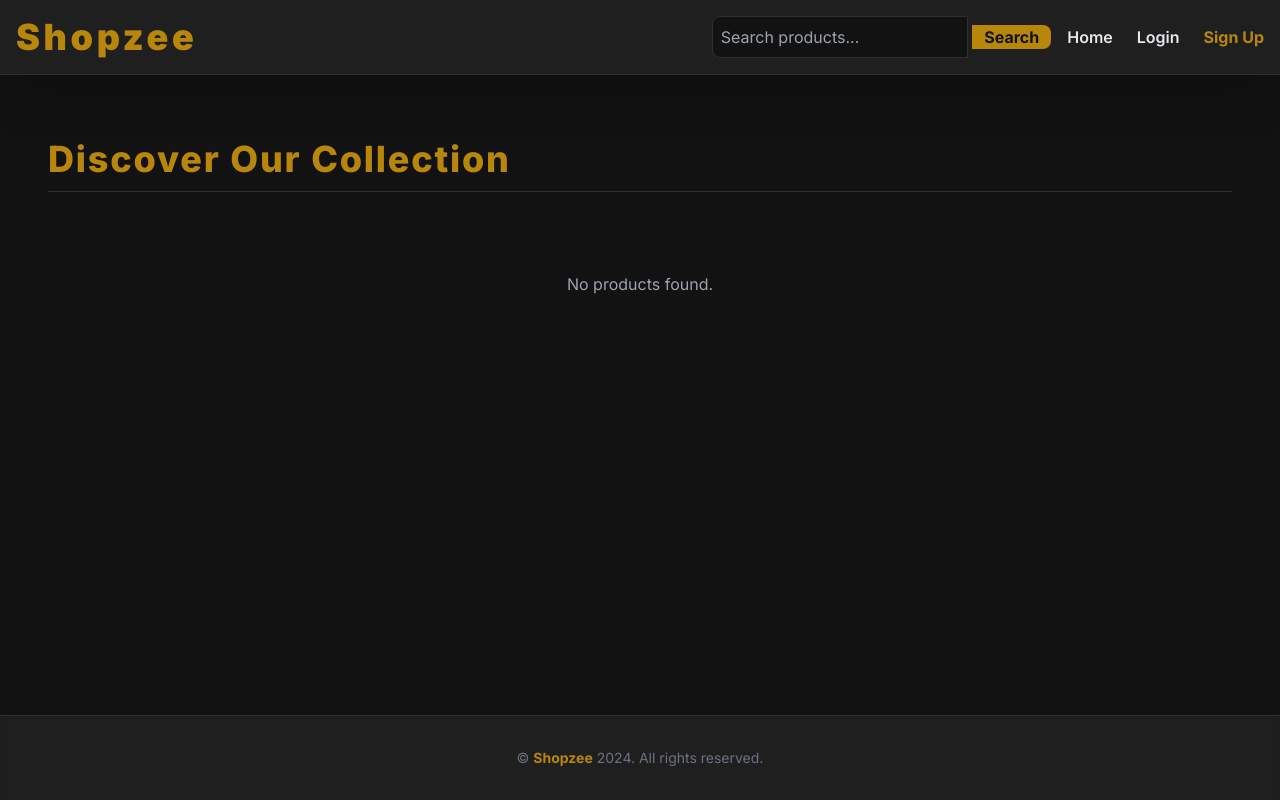
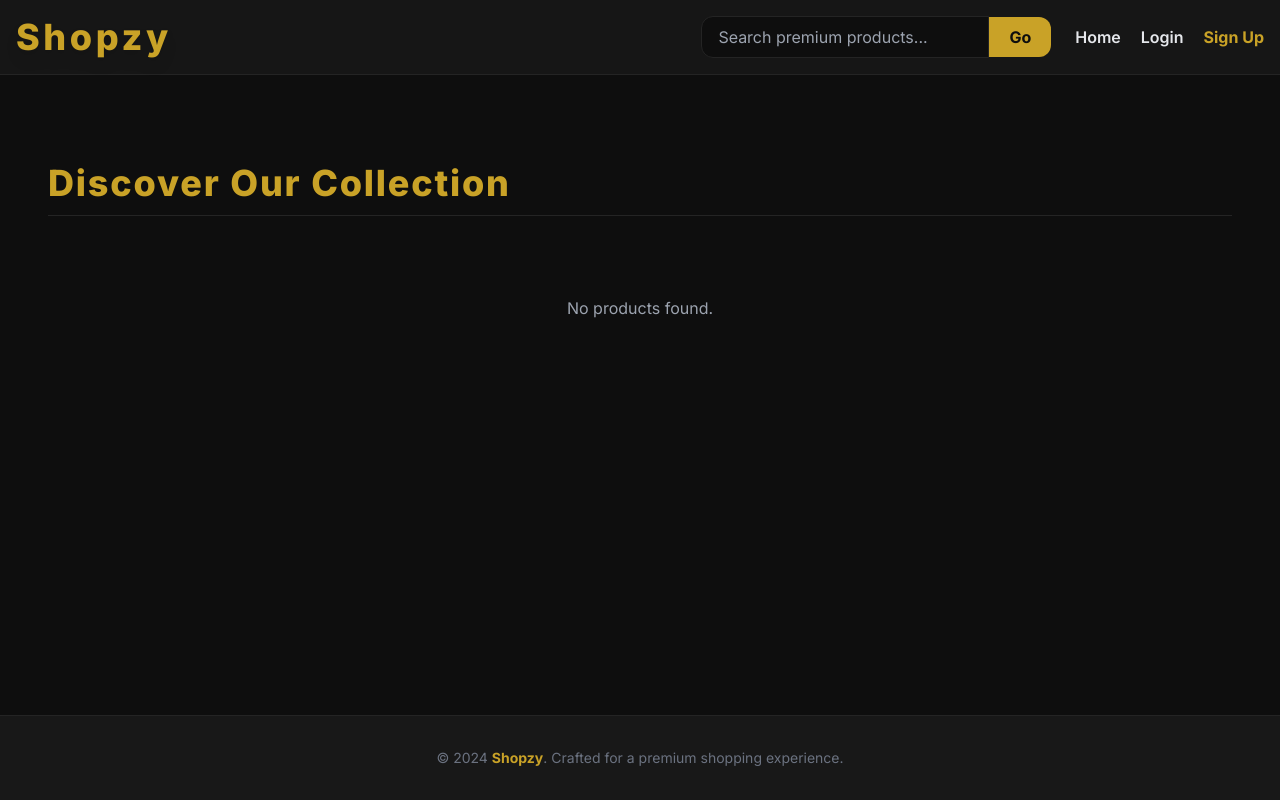
Before and after one commit to 18Ishika/E_Commerce_Website, a Django app: page / in a window 1280 px wide. Run offline with Django 5.2, Linux system fonts and the light colour scheme; data that the repository does not hold is empty; some libraries are stand-ins or nearby versions.

Commit message:
Making ui changes 1

```diff
--- a/myshop/templates/base.html
+++ b/myshop/templates/base.html
@@ -3,88 +3,108 @@
 <head>
     <meta charset="UTF-8">
     <meta name="viewport" content="width=device-width, initial-scale=1.0">
-    <title>Shopzee - Luxury E-commerce</title>
+    <title>Shopzy</title>
+
+    <!-- Fonts -->
     <link href="https://fonts.googleapis.com/css2?family=Inter:wght@100..900&display=swap" rel="stylesheet">
+
+    <!-- Tailwind -->
     <script src="https://cdn.tailwindcss.com"></script>
     <script>
         tailwind.config = {
             theme: {
                 extend: {
                     colors: {
-                        'primary-dark': '#121212',
-                        'secondary-dark': '#1F1F1F',
-                        'card-dark': '#303030',
-                        'dropdown-dark': '#2A2A2A',
-                        'accent-luxury': '#B8860B',
-                        'accent-hover': '#DAA520',
+                        'primary-dark': '#0E0E0E',
+                        'secondary-dark': '#181818',
+                        'card-dark': '#242424',
+                        'dropdown-dark': '#1F1F1F',
+                        'accent-luxury': '#C9A227',
+                        'accent-hover': '#E5C35A',
                         'danger': '#DC2626',
                     },
-                    fontFamily: { sans: ['Inter', 'sans-serif'] }
+                    fontFamily: {
+                        sans: ['Inter', 'sans-serif']
+                    },
+                    boxShadow: {
+                        glow: '0 0 25px rgba(201,162,39,0.15)'
+                    }
                 }
             }
         }
     </script>
 </head>
+
 <body class="bg-primary-dark text-gray-200 min-h-screen flex flex-col antialiased">
 
-<header class="bg-secondary-dark border-b border-card-dark p-4 sticky top-0 z-50 shadow-2xl">
-    <div class="container mx-auto flex justify-between items-center">
+<!-- HEADER -->
+<header class="bg-secondary-dark/90 backdrop-blur border-b border-card-dark sticky top-0 z-50">
+    <div class="container mx-auto px-4 py-4 flex items-center justify-between">
 
-        <h1 class="text-3xl sm:text-4xl font-black text-accent-luxury tracking-widest cursor-pointer hover:text-accent-hover transition duration-300 logo-shadow">
-            Shopzee
+        <!-- Logo -->
+        <h1 class="text-3xl sm:text-4xl font-extrabold tracking-widest text-accent-luxury hover:text-accent-hover transition cursor-pointer drop-shadow-lg">
+            Shopzy
         </h1>
 
-        <nav class="flex items-center space-x-4">
+        <!-- Nav -->
+        <nav class="flex items-center gap-6">
 
-            <!-- Search form -->
-            <form method="get" action="{% url 'product_list' %}" class="relative">
-                <input type="text" name="q" placeholder="Search products..." value="{{ query|default:'' }}"
-                    class="p-2 rounded-l-lg border border-card-dark bg-primary-dark text-gray-200 focus:ring-2 focus:ring-accent-luxury focus:border-accent-luxury w-64">
+            <!-- Search -->
+            <form method="get" action="{% url 'product_list' %}" class="hidden md:flex items-center">
+                <input type="text" name="q" placeholder="Search premium products..." value="{{ query|default:'' }}"
+                    class="w-72 px-4 py-2 rounded-l-xl bg-primary-dark border border-card-dark focus:outline-none focus:ring-2 focus:ring-accent-luxury">
                 <button type="submit"
-                    class="bg-accent-luxury text-primary-dark px-3 rounded-r-lg font-bold hover:bg-accent-hover transition duration-200">
-                    Search
+                    class="px-5 py-2 rounded-r-xl bg-accent-luxury text-primary-dark font-bold hover:bg-accent-hover transition">
+                    Go
                 </button>
             </form>
 
-            <ul class="flex space-x-4 sm:space-x-6 items-center font-semibold">
-                <li><a href="{% url 'product_list' %}" class="hover:text-accent-luxury transition duration-200">Home</a></li>
+            <!-- Links -->
+            <ul class="flex items-center gap-5 font-semibold">
+                <li><a href="{% url 'product_list' %}" class="hover:text-accent-luxury">Home</a></li>
+
                 {% if user.is_authenticated %}
                 <li><a href="{% url 'profile' %}" class="hover:text-accent-luxury">{{ user.username }}</a></li>
                 <li><a href="{% url 'logout' %}" class="text-danger hover:text-red-400">Logout</a></li>
+
+                <!-- Cart -->
                 <li class="relative">
-                        <a href="{% url 'cart_view' %}" class="hover:text-accent-luxury relative">
-                            Cart
-                            <span id="cart-count" class="absolute -top-1 -right-2 bg-danger text-white text-xs font-bold rounded-full h-5 w-5 flex items-center justify-center border-2 border-secondary-dark leading-none">
+                    <a href="{% url 'cart_view' %}" class="hover:text-accent-luxury">
+                        🛒
+                        <span class="absolute -top-2 -right-3 bg-danger text-xs font-bold h-5 w-5 rounded-full flex items-center justify-center">
                             {{ cart_item_count }}
                         </span>
                     </a>
                 </li>
+
                 {% else %}
                 <li><a href="{% url 'login' %}" class="hover:text-accent-luxury">Login</a></li>
+
+                <!-- Signup Dropdown -->
                 <li class="relative group">
-                        <a class="text-accent-luxury font-bold cursor-pointer hover:text-accent-hover transition duration-200 flex items-center">Sign Up</a>
-                        <ul class="absolute right-0 top-full hidden group-hover:block bg-dropdown-dark mt-2 rounded-lg shadow-2xl w-32 border border-accent-luxury/50 overflow-hidden z-50">
-                            <li><a href="{% url 'buyer_signup' %}" class="block px-4 py-2 text-gray-200 hover:bg-accent-luxury hover:text-primary-dark">Buyer</a></li>
-                            <li><a href="{% url 'seller_signup' %}" class="block px-4 py-2 text-gray-200 hover:bg-accent-luxury hover:text-primary-dark">Seller</a></li>
+                    <button class="text-accent-luxury font-bold hover:text-accent-hover transition">Sign Up</button>
+                    <ul class="absolute right-0 mt-3 hidden group-hover:block bg-dropdown-dark border border-accent-luxury/40 rounded-xl shadow-glow overflow-hidden">
+                        <li><a href="{% url 'buyer_signup' %}" class="block px-5 py-3 hover:bg-accent-luxury hover:text-primary-dark">Buyer</a></li>
+                        <li><a href="{% url 'seller_signup' %}" class="block px-5 py-3 hover:bg-accent-luxury hover:text-primary-dark">Seller</a></li>
                     </ul>
                 </li>
                 {% endif %}
             </ul>
-
         </nav>
     </div>
 </header>
 
-<main class="container mx-auto p-4 flex-grow">
+<!-- MAIN -->
+<main class="container mx-auto px-4 py-10 flex-grow">
     {% block content %}{% endblock %}
 
     {% if messages %}
-        <div class="mt-4 space-y-2">
+    <div class="mt-6 space-y-3">
         {% for message in messages %}
-                <div class="p-3 rounded-lg shadow-md font-semibold
-                    {% if message.tags == 'error' %} bg-red-800 text-white
-                    {% elif message.tags == 'success' %} bg-green-800 text-white
-                    {% else %} bg-card-dark border border-accent-luxury/30 text-gray-200
+        <div class="px-5 py-3 rounded-xl font-semibold shadow-md
+            {% if message.tags == 'error' %} bg-red-700 text-white
+            {% elif message.tags == 'success' %} bg-green-700 text-white
+            {% else %} bg-card-dark border border-accent-luxury/30
             {% endif %}">
             {{ message }}
         </div>
@@ -93,9 +113,10 @@
     {% endif %}
 </main>
 
-<footer class="bg-secondary-dark mt-auto p-8 text-center border-t border-card-dark shadow-inner">
+<!-- FOOTER -->
+<footer class="bg-secondary-dark border-t border-card-dark py-8 text-center">
     <p class="text-gray-500 text-sm">
-        © <span class="text-accent-luxury font-bold">Shopzee</span> 2024. All rights reserved.
+        © 2024 <span class="text-accent-luxury font-bold">Shopzy</span>. Crafted for a premium shopping experience.
     </p>
 </footer>
 
```
Also changed, not shown: myshop/templates/profile.html (+50 -60 lines). Lines whose indentation alone changed are shown as unchanged.
